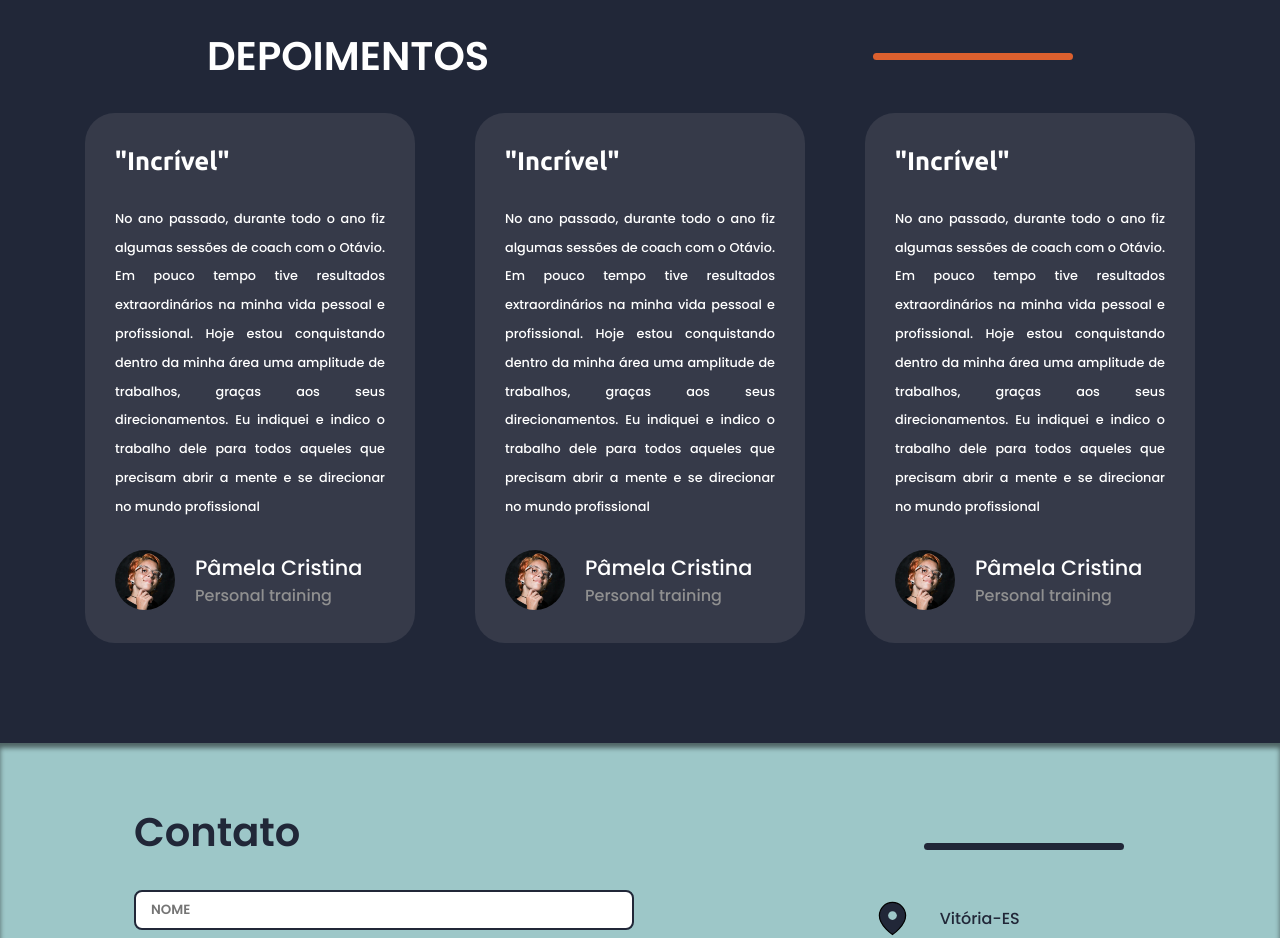
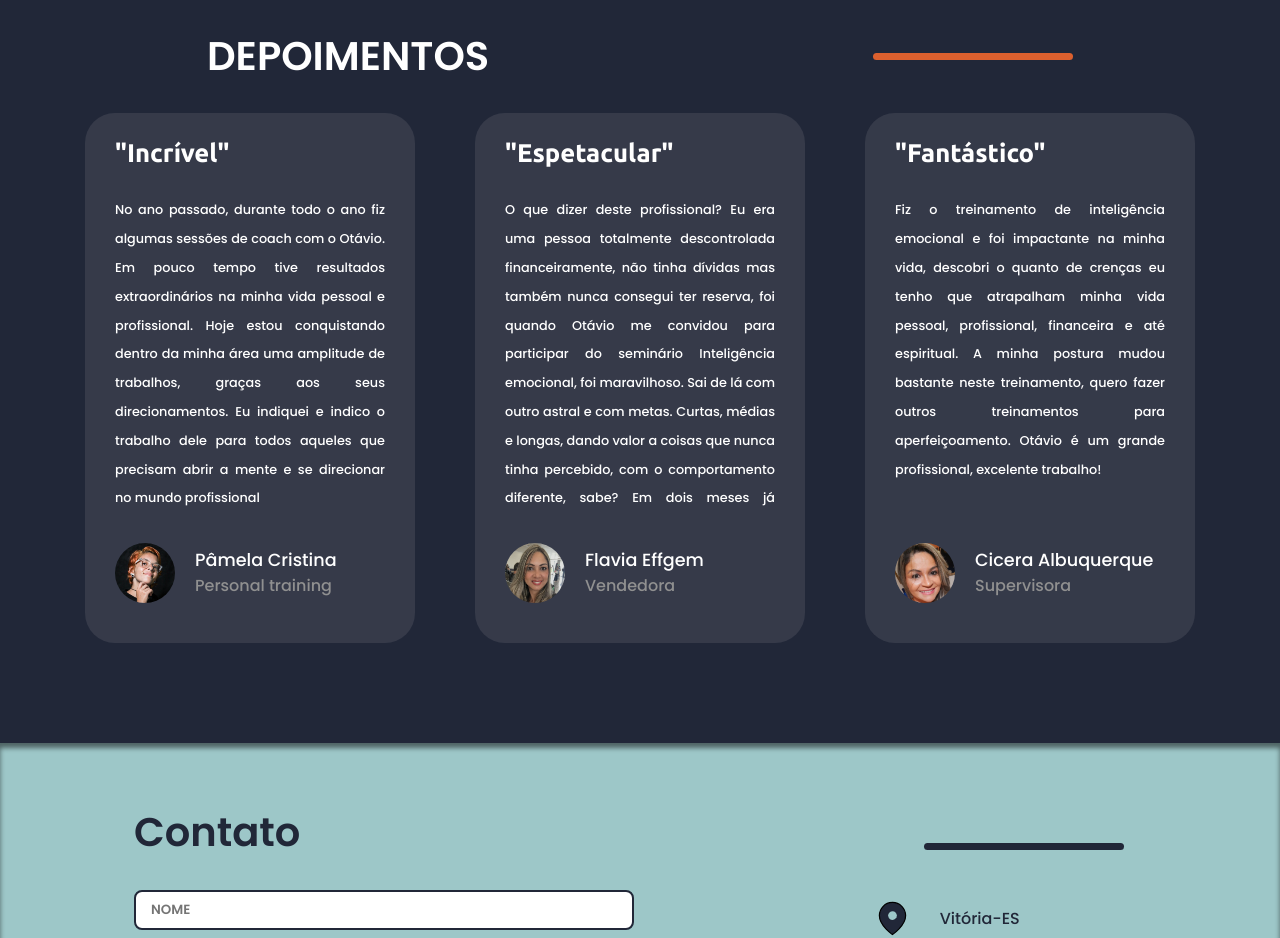
Before and after one commit to BrunoAngeloti/SiteOtavioCoach, a Next.js app: page / in a window 1280 px wide. Shown: the part 1940-2878 px from the top of the page. Built offline with nearby package versions, Linux system fonts and the light colour scheme.

Commit message:
Coloquei todos os depoimentos

```diff
--- a/components/CardDepositions.js
+++ b/components/CardDepositions.js
@@ -4,8 +4,9 @@ export function CardDepositions(props){
     const {title, text, name, description, img} = props.people;
     return(
         <div className={styles.container}>
-
-            <h1>{title}</h1>
+            <div className={styles.header}>
+                <h1>{title}</h1>
+            </div>
             <p>{text}</p>
 
             <div className={styles.info}>
--- a/containers/Depositions.js
+++ b/containers/Depositions.js
@@ -12,18 +12,18 @@ const depositions = [
         img: 'depositions/Pamela.png'
     },
     {
-        name: 'Pâmela Cristina',
-        description: 'Personal training',
-        title: '"Incrível"',
-        text: 'No ano passado, durante todo o ano fiz algumas sessões de coach com o Otávio. Em pouco tempo tive resultados extraordinários na minha vida pessoal e profissional. Hoje estou conquistando dentro da minha área uma amplitude de trabalhos, graças aos seus direcionamentos. Eu indiquei e indico o trabalho dele para todos aqueles que precisam abrir a mente e se direcionar no mundo profissional',
-        img: 'depositions/Pamela.png'
+        name: 'Flavia Effgem',
+        description: 'Vendedora',
+        title: '"Espetacular"',
+        text: 'O que dizer deste profissional? Eu era uma pessoa totalmente descontrolada financeiramente, não tinha dívidas mas também nunca consegui ter reserva, foi quando Otávio me convidou para participar do seminário Inteligência emocional, foi maravilhoso. Sai de lá com outro astral e com metas. Curtas, médias e longas, dando valor a coisas que nunca tinha percebido, com o comportamento diferente, sabe? Em dois meses já concretizei a meta de curto prazo , mas só aquele seminário não foi o suficiente para eu concretizar as outras metas , foi quando o Otávio mais um vez me ofereceu fazer um Coach individual comigo e eu, claro, aceitei de cara, ele me presenteou com o livro autoresponsabilidade, aquilo me dava um gás… e dois anos depois consegui concretizar minha meta de médio prazo. Só tenho Gratidão a você, Otávio.',
+        img: 'depositions/Flavia.png'
     },
     {
-        name: 'Pâmela Cristina',
-        description: 'Personal training',
-        title: '"Incrível"',
-        text: 'No ano passado, durante todo o ano fiz algumas sessões de coach com o Otávio. Em pouco tempo tive resultados extraordinários na minha vida pessoal e profissional. Hoje estou conquistando dentro da minha área uma amplitude de trabalhos, graças aos seus direcionamentos. Eu indiquei e indico o trabalho dele para todos aqueles que precisam abrir a mente e se direcionar no mundo profissional',
-        img: 'depositions/Pamela.png'
+        name: 'Cicera Albuquerque',
+        description: 'Supervisora',
+        title: '"Fantástico"',
+        text: 'Fiz o treinamento de inteligência emocional e foi impactante na minha vida, descobri o quanto de crenças eu tenho que atrapalham minha vida pessoal, profissional, financeira e até espiritual. A minha postura mudou bastante neste treinamento, quero fazer outros treinamentos para aperfeiçoamento. Otávio é um grande profissional, excelente trabalho!',
+        img: 'depositions/Cicera.png'
     },
 ]
 
--- a/styles/components/CardDepositions.module.scss
+++ b/styles/components/CardDepositions.module.scss
@@ -9,14 +9,21 @@
     border-radius: 30px;
     padding: 20px 25px;
 
-
+    .header{
+        height:10%;
+        margin: 0;
+        padding: 0;
+        width:100%;
+    }
     h1 {
         margin: 0;
         padding: 0;
         color: white;
+        width:100%;
         font-family: 'Ubuntu', sans-serif;
         font-weight: 600;
         font-size: 1.9rem;
+        height:100%;
     }
 
     p {
@@ -26,6 +33,12 @@
         font-size: 1rem;
         line-height: 1.8rem;
         text-align: justify;
+        overflow-y: auto;
+        height:70%;
+
+        &::-webkit-scrollbar {
+            display: none;
+        }
     }
 
 }
@@ -34,6 +47,7 @@
     display: flex;
     flex-direction: row;
     width: 100%;
+    height:20%;
     align-items:center;
 
     img{
@@ -48,6 +62,7 @@
 
     h2{
         margin: 0;
+        font-size: 1.8rem;
         color: white;
         font-family: 'Poppins', sans-serif;
         font-weight: 500;
@@ -83,7 +98,7 @@
         h2{
             margin: 0;
             color: white;
-            font-size: 1.3rem;
+            font-size: 1.1rem;
             font-family: 'Poppins', sans-serif;
             font-weight: 500;
         }
```
Also changed, not shown: public/depositions/Cicera.png (added), public/depositions/Flavia.png (added).
